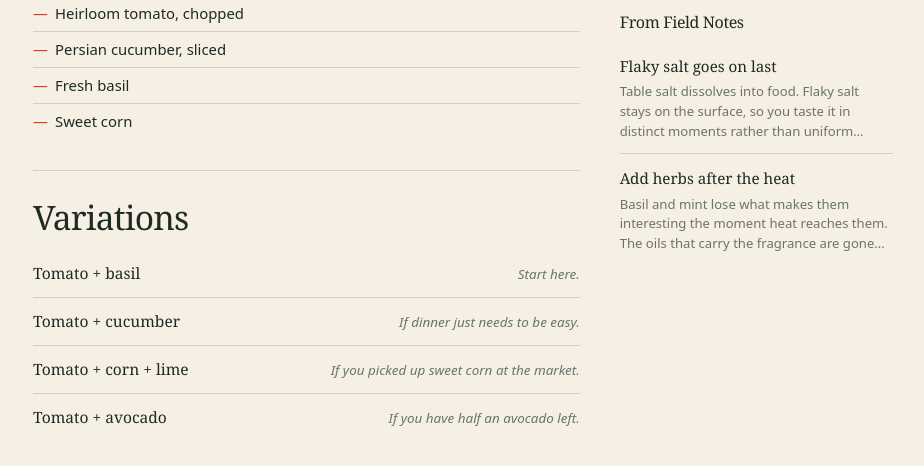
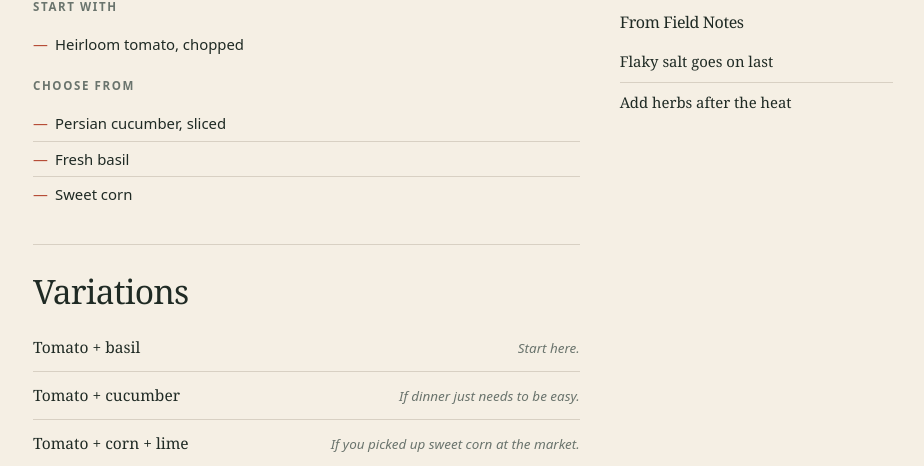
Before and after one commit to bdavey619/seasonal-basket, a plain HTML site: page docs/july/meals/rice-bowl/index.html in a window 1280 px wide. Shown: the part 642-1108 px from the top of the page, without its empty margins (177-1101 px from the left). Drawn offline with Linux system fonts and the light colour scheme.

Commit message:
Clarify seasonal anchors and simplify meal references
Split July adds into Start with / Choose from to communicate
choice rather than accumulation. Heirloom tomato is the anchor
for rice bowl and tacos; basil is optional on pasta.

Field Notes sidebar on meal pages reduced to titles only —
the title is the reminder; excerpts added no information.

Co-Authored-By: Claude Sonnet 4.6 <noreply@anthropic.com>

```diff
--- a/docs/css/base.css
+++ b/docs/css/base.css
@@ -542,6 +542,35 @@ a { color: inherit; }
   margin-bottom: 10px;
 }
 
+/* July adds — anchor + options structure */
+.meal-adds-group { margin-bottom: 4px; }
+.meal-adds-sublabel {
+  font-family: ui-sans-serif, system-ui, -apple-system, sans-serif;
+  font-size: .72rem;
+  text-transform: uppercase;
+  letter-spacing: .14em;
+  font-weight: 700;
+  color: var(--muted);
+  margin-top: 16px;
+  margin-bottom: 2px;
+}
+.meal-adds-group:first-child .meal-adds-sublabel { margin-top: 0; }
+
+/* Field notes sidebar — titles only */
+.meal-field-notes-list {
+  list-style: none;
+  padding: 0;
+  margin: 8px 0 0;
+}
+.meal-field-note-title {
+  font-family: Georgia, serif;
+  font-size: .93rem;
+  color: var(--ink);
+  padding: 8px 0;
+  border-bottom: 1px solid var(--line);
+}
+.meal-field-note-title:last-child { border-bottom: none; }
+
 /* Variations */
 .meal-variations { margin-top: 10px; }
 .meal-variation {
--- a/docs/july/meals/rice-bowl/index.html
+++ b/docs/july/meals/rice-bowl/index.html
@@ -49,7 +49,15 @@
 
         <section aria-labelledby="july-adds-heading">
           <h2 id="july-adds-heading">July adds</h2>
-          <ul class="checklist"><li>Heirloom tomato, chopped</li><li>Persian cucumber, sliced</li><li>Fresh basil</li><li>Sweet corn</li></ul>
+
+      <div class="meal-adds-group">
+        <div class="meal-adds-sublabel">Start with</div>
+        <ul class="checklist"><li>Heirloom tomato, chopped</li></ul>
+      </div>
+      <div class="meal-adds-group">
+        <div class="meal-adds-sublabel">Choose from</div>
+        <ul class="checklist"><li>Persian cucumber, sliced</li><li>Fresh basil</li><li>Sweet corn</li></ul>
+      </div>
         </section>
 
         <section aria-labelledby="variations-heading">
@@ -92,15 +100,7 @@
 
     <section>
       <h3>From Field Notes</h3>
-
-      <div class="meal-field-note">
-        <div class="meal-field-note-name">Flaky salt goes on last</div>
-        <p class="meal-field-note-body">Table salt dissolves into food. Flaky salt stays on the surface, so you taste it in distinct moments rather than uniform…</p>
-      </div>
-      <div class="meal-field-note">
-        <div class="meal-field-note-name">Add herbs after the heat</div>
-        <p class="meal-field-note-body">Basil and mint lose what makes them interesting the moment heat reaches them. The oils that carry the fragrance are gone…</p>
-      </div>
+      <ul class="meal-field-notes-list"><li class="meal-field-note-title">Flaky salt goes on last</li><li class="meal-field-note-title">Add herbs after the heat</li></ul>
     </section>
       </aside>
     </div>
--- a/src/content/july/meals/pasta.json
+++ b/src/content/july/meals/pasta.json
@@ -8,8 +8,10 @@
     "Pasta",
     "Olive oil and garlic"
   ],
-  "july_adds": [
-    "Heirloom tomatoes, roughly chopped",
+  "july_anchor": [
+    "Heirloom tomatoes, roughly chopped"
+  ],
+  "july_options": [
     "Fresh basil"
   ],
   "variations": [
--- a/src/content/july/meals/rice-bowl.json
+++ b/src/content/july/meals/rice-bowl.json
@@ -8,8 +8,10 @@
     "Rice",
     "Your usual protein"
   ],
-  "july_adds": [
-    "Heirloom tomato, chopped",
+  "july_anchor": [
+    "Heirloom tomato, chopped"
+  ],
+  "july_options": [
     "Persian cucumber, sliced",
     "Fresh basil",
     "Sweet corn"
--- a/src/content/july/meals/tacos.json
+++ b/src/content/july/meals/tacos.json
@@ -8,8 +8,10 @@
     "Tortillas or rice",
     "Taco-seasoned protein"
   ],
-  "july_adds": [
-    "Heirloom tomato, roughly chopped",
+  "july_anchor": [
+    "Heirloom tomato, roughly chopped"
+  ],
+  "july_options": [
     "Sweet corn",
     "Persian cucumber, diced"
   ],
--- a/src/css/base.css
+++ b/src/css/base.css
@@ -542,6 +542,35 @@ a { color: inherit; }
   margin-bottom: 10px;
 }
 
+/* July adds — anchor + options structure */
+.meal-adds-group { margin-bottom: 4px; }
+.meal-adds-sublabel {
+  font-family: ui-sans-serif, system-ui, -apple-system, sans-serif;
+  font-size: .72rem;
+  text-transform: uppercase;
+  letter-spacing: .14em;
+  font-weight: 700;
+  color: var(--muted);
+  margin-top: 16px;
+  margin-bottom: 2px;
+}
+.meal-adds-group:first-child .meal-adds-sublabel { margin-top: 0; }
+
+/* Field notes sidebar — titles only */
+.meal-field-notes-list {
+  list-style: none;
+  padding: 0;
+  margin: 8px 0 0;
+}
+.meal-field-note-title {
+  font-family: Georgia, serif;
+  font-size: .93rem;
+  color: var(--ink);
+  padding: 8px 0;
+  border-bottom: 1px solid var(--line);
+}
+.meal-field-note-title:last-child { border-bottom: none; }
+
 /* Variations */
 .meal-variations { margin-top: 10px; }
 .meal-variation {
```
Also changed, not shown: docs/july/meals/pasta/index.html (+10 -6 lines), docs/july/meals/tacos/index.html (+9 -1 lines), 1 other file.
